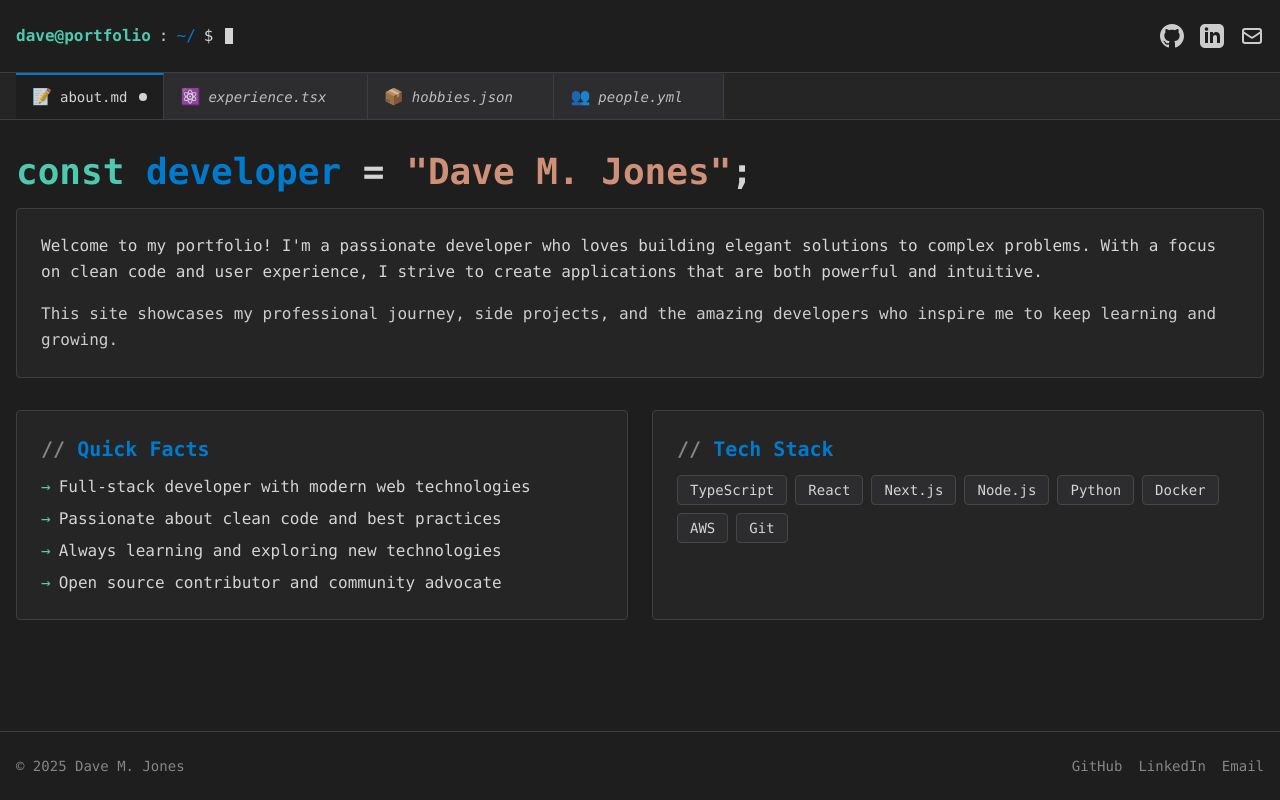
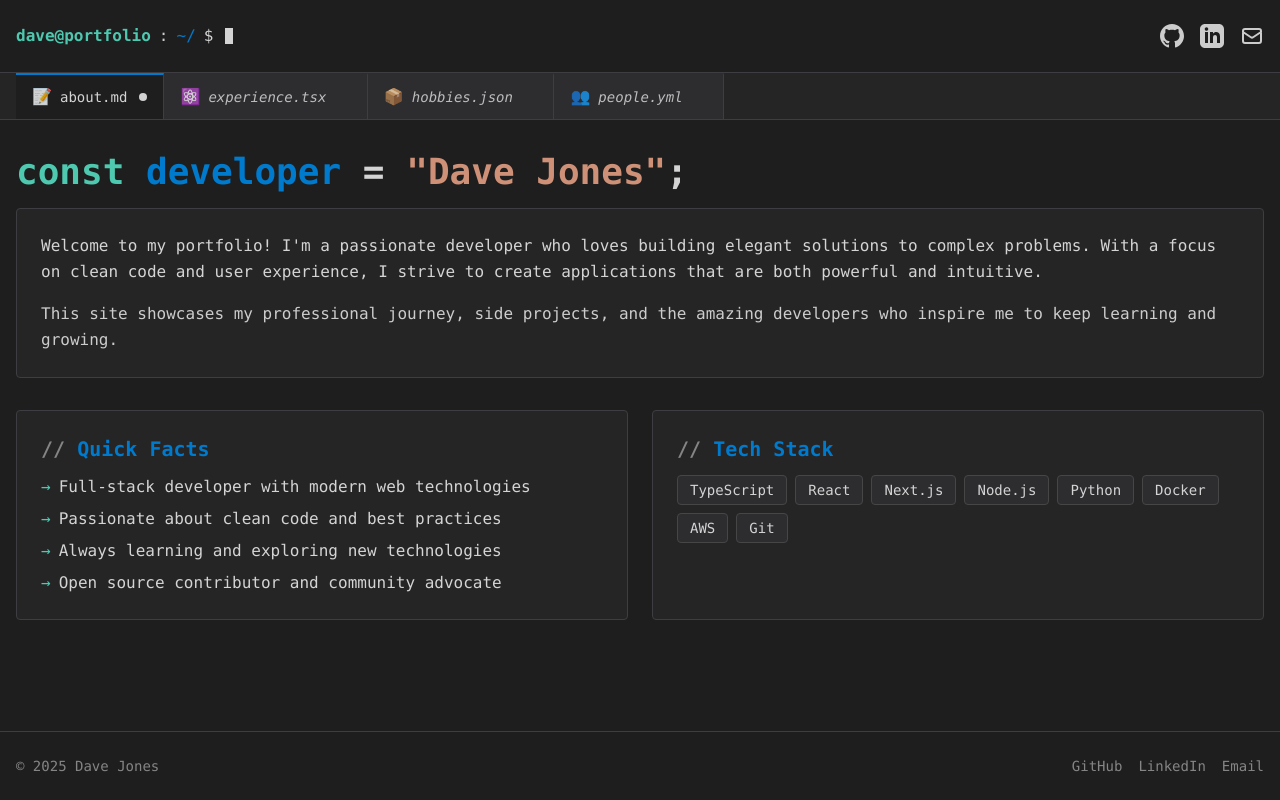
Before and after one commit to davemjones/davemjones.github.io, a Next.js app: page / in a window 1280 px wide. Built offline with nearby package versions, Linux system fonts and the light colour scheme.

Commit message:
update name to Dave Jones

```diff
--- a/app/experience/page.tsx
+++ b/app/experience/page.tsx
@@ -1,8 +1,8 @@
 import { Metadata } from 'next';
 
 export const metadata: Metadata = {
-  title: 'Experience - Dave M. Jones',
-  description: 'Professional experience and career journey of Dave M. Jones.',
+  title: 'Experience - Dave Jones',
+  description: 'Professional experience and career journey of Dave Jones.',
 };
 
 export default function ExperiencePage() {
--- a/app/hobbies/page.tsx
+++ b/app/hobbies/page.tsx
@@ -1,7 +1,7 @@
 import { Metadata } from 'next';
 
 export const metadata: Metadata = {
-  title: 'Hobbies & Side Projects - Dave M. Jones',
+  title: 'Hobbies & Side Projects - Dave Jones',
   description:
     'Personal projects and hobbies that fuel my passion for development.',
 };
--- a/app/page.tsx
+++ b/app/page.tsx
@@ -2,9 +2,9 @@ import { Metadata } from 'next';
 import JsonLd from '@/components/seo/JsonLd';
 
 export const metadata: Metadata = {
-  title: 'About Me - Dave M. Jones',
+  title: 'About Me - Dave Jones',
   description:
-    'Learn about Dave M. Jones, a passionate developer focused on creating elegant solutions.',
+    'Learn about Dave Jones, a passionate developer focused on creating elegant solutions.',
 };
 
 export default function AboutPage() {
@@ -12,7 +12,7 @@ export default function AboutPage() {
   const personSchema = {
     '@context': 'https://schema.org',
     '@type': 'Person',
-    name: 'Dave M. Jones',
+    name: 'Dave Jones',
     jobTitle: 'Software Developer',
     url: 'https://davemjones.github.io',
     sameAs: [
@@ -42,7 +42,7 @@ export default function AboutPage() {
             <span className="text-[var(--vscode-teal)]">const</span>{' '}
             <span className="text-[var(--vscode-blue)]">developer</span>{' '}
             <span className="text-[var(--vscode-text-primary)]">=</span>{' '}
-            <span className="text-[var(--vscode-orange)]">{`"Dave M. Jones"`}</span>
+            <span className="text-[var(--vscode-orange)]">{`"Dave Jones"`}</span>
             ;
           </h1>
 
--- a/app/people/page.tsx
+++ b/app/people/page.tsx
@@ -1,7 +1,7 @@
 import { Metadata } from 'next';
 
 export const metadata: Metadata = {
-  title: 'People Smarter than Me - Dave M. Jones',
+  title: 'People Smarter than Me - Dave Jones',
   description:
     'Amazing developers and thought leaders who inspire me to keep learning.',
 };
--- a/profile.json
+++ b/profile.json
@@ -1,5 +1,5 @@
 {
-  "name": "Dave M. Jones",
+  "name": "Dave Jones",
   "title": "Software Developer",
   "email": "davemjones@gmail.com",
   "github": {
```
Also changed, not shown: .agent-os/specs/2025-09-06-portfolio-layout/technical.md.
